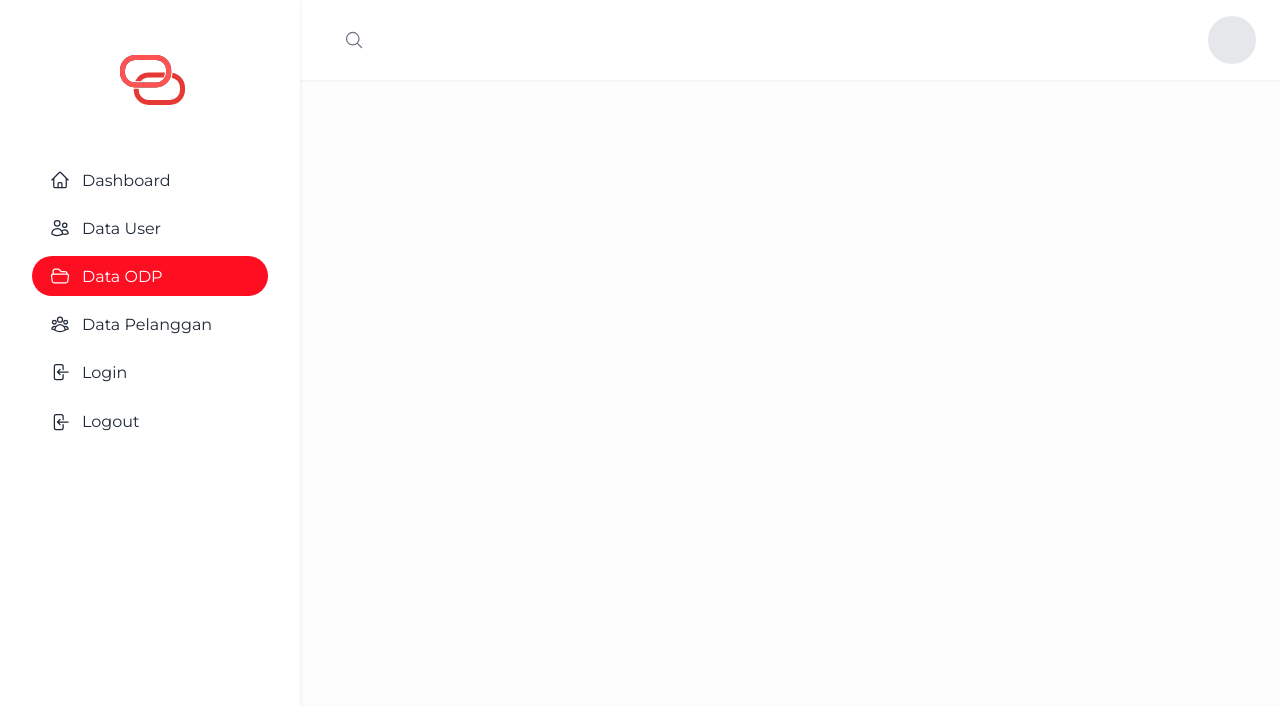
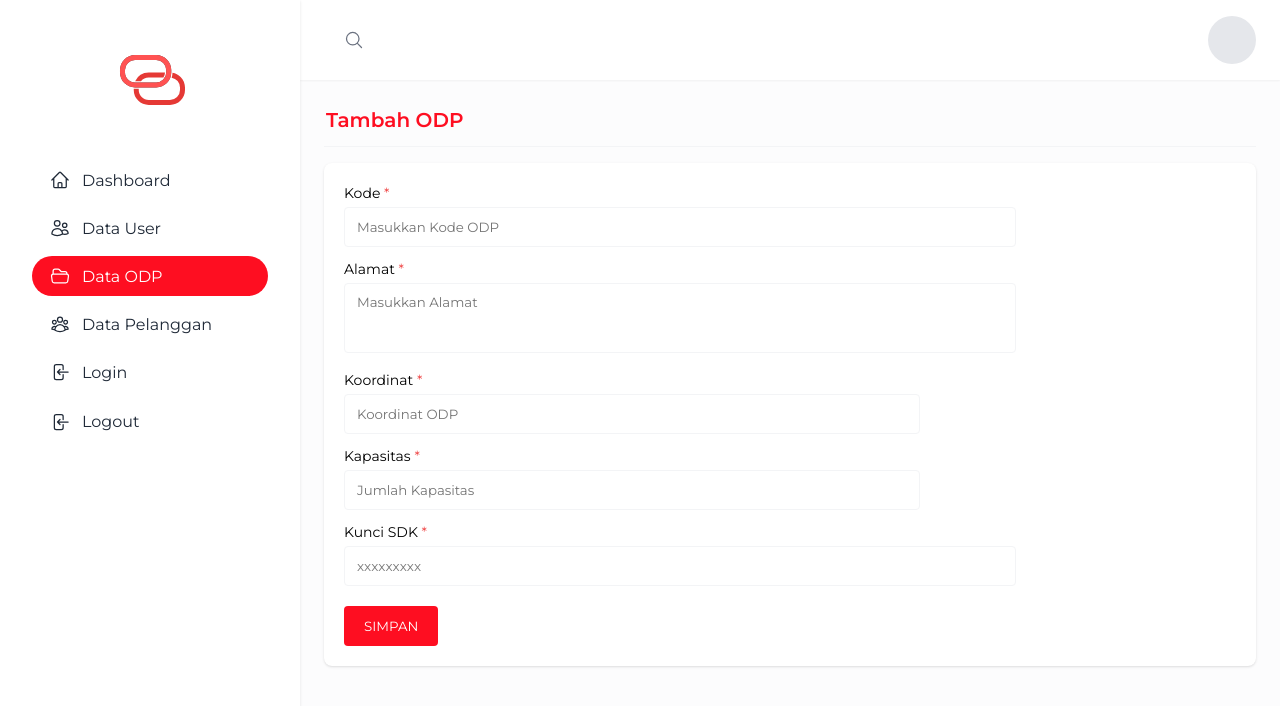
Before and after one commit to izzaalfiansyah/geoodp, a Nuxt app in the folder frontend/: page /odp/create in a window 1280 px wide. Shown: the top 706 px of the page. Built offline with nearby package versions, Linux system fonts and the light colour scheme.

Commit message:
make form odp page

```diff
--- a/frontend/layouts/default.vue
+++ b/frontend/layouts/default.vue
@@ -1,5 +1,5 @@
 <template>
-  <div class="bg-gray50 bg-opacity-50 h-screen flex">
+  <div class="bg-gray50 bg-opacity-50 min-h-screen flex">
     <PanelSidebar :open="sidebarOpen" @toggle="toggleSidebar"></PanelSidebar>
     <div class="flex-1 lg:pl300px max-w-screen">
       <PanelNavbar @toggle-sidebar="toggleSidebar"></PanelNavbar>
--- /dev/null
+++ b/frontend/pages/odp/create.vue
@@ -0,0 +1,21 @@
+<template>
+  <PanelTitle>Tambah ODP</PanelTitle>
+  <Card>
+    <FormField label="Kode" required>
+      <input type="text" class="input max-w-2xl" placeholder="Masukkan Kode ODP">
+    </FormField>
+    <FormField label="Alamat" required>
+      <textarea rows="3" class="input max-w-2xl" placeholder="Masukkan Alamat"></textarea>
+    </FormField>
+    <FormField label="Koordinat" required>
+      <input type="text" class="max-w-xl input" placeholder="Koordinat ODP">
+    </FormField>
+    <FormField label="Kapasitas" required>
+      <input type="number" class="input max-w-xl" placeholder="Jumlah Kapasitas" min="0">
+    </FormField>
+    <FormField label="Kunci SDK" required>
+      <input type="text" class="input max-w-2xl" placeholder="xxxxxxxxx">
+    </FormField>
+    <button type="submit" class="btn btn-primary mt-5">Simpan</button>
+  </Card>
+</template>
--- a/frontend/pages/odp/index.vue
+++ b/frontend/pages/odp/index.vue
@@ -20,7 +20,7 @@
   <div class="grid lg:grid-cols-4 grid-cols-2 gap-5">
     <template v-for="item in Array.from({ length: 8 })">
       <div class="bg-white rounded-lg shadow overflow-hidden">
-        <div class="bg-gray-100 h-200px"></div>
+        <div class="bg-gray-50 h-200px"></div>
         <div class="p-4">
           <div class="text-base font-semibold">ODP 1</div>
           <div class="text-gray-500 text-xs">Sumbersari, Jember</div>
@@ -43,6 +43,10 @@
       <Pagination v-model="page" :total-records="120" :limit="8"></Pagination>
     </div>
   </Card>
+
+  <NuxtLink to="/odp/create" class="fab">
+    <Icon type="add"></Icon>
+  </NuxtLink>
 </template>
 
 <script setup lang="ts">
```
